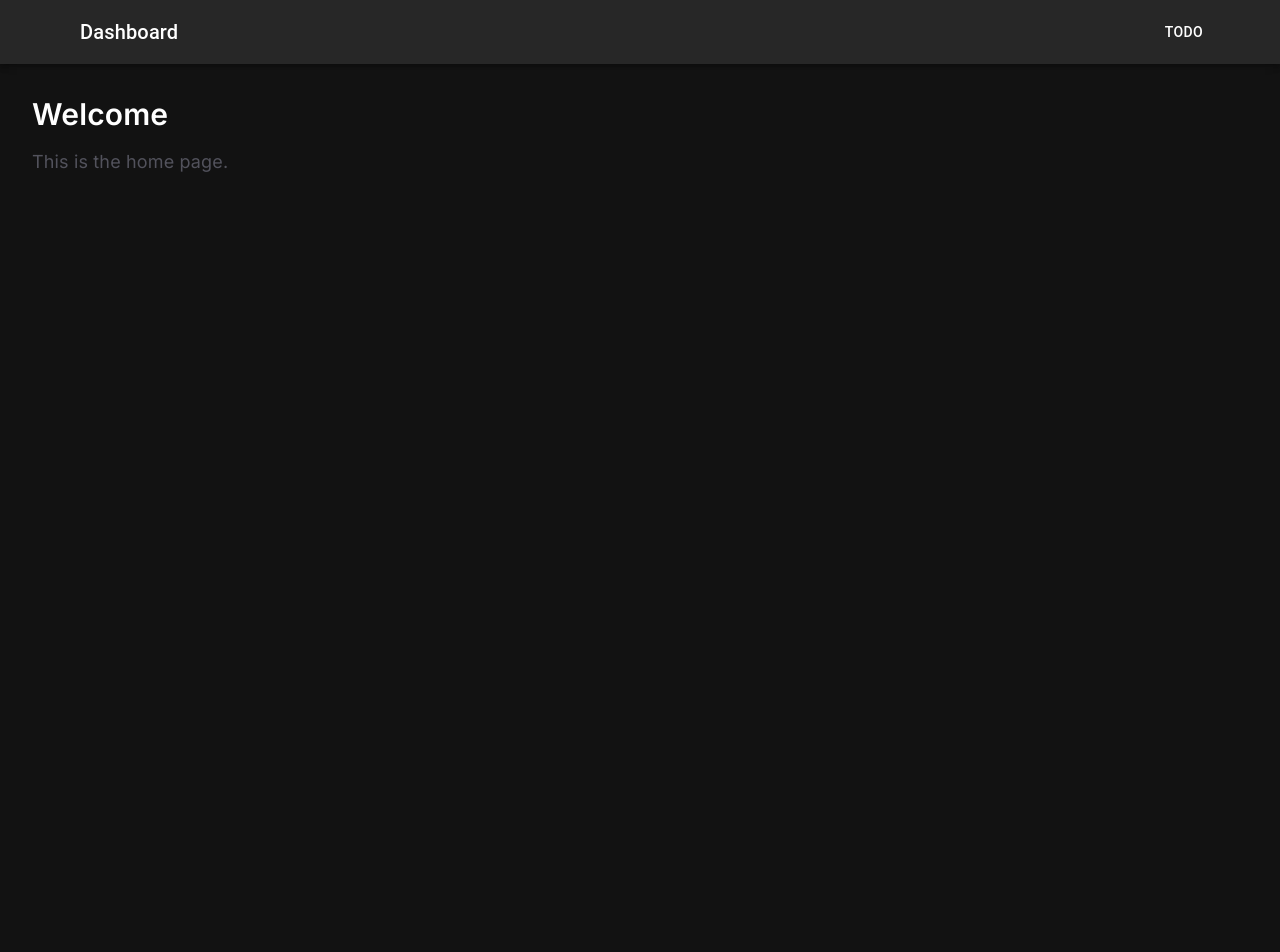
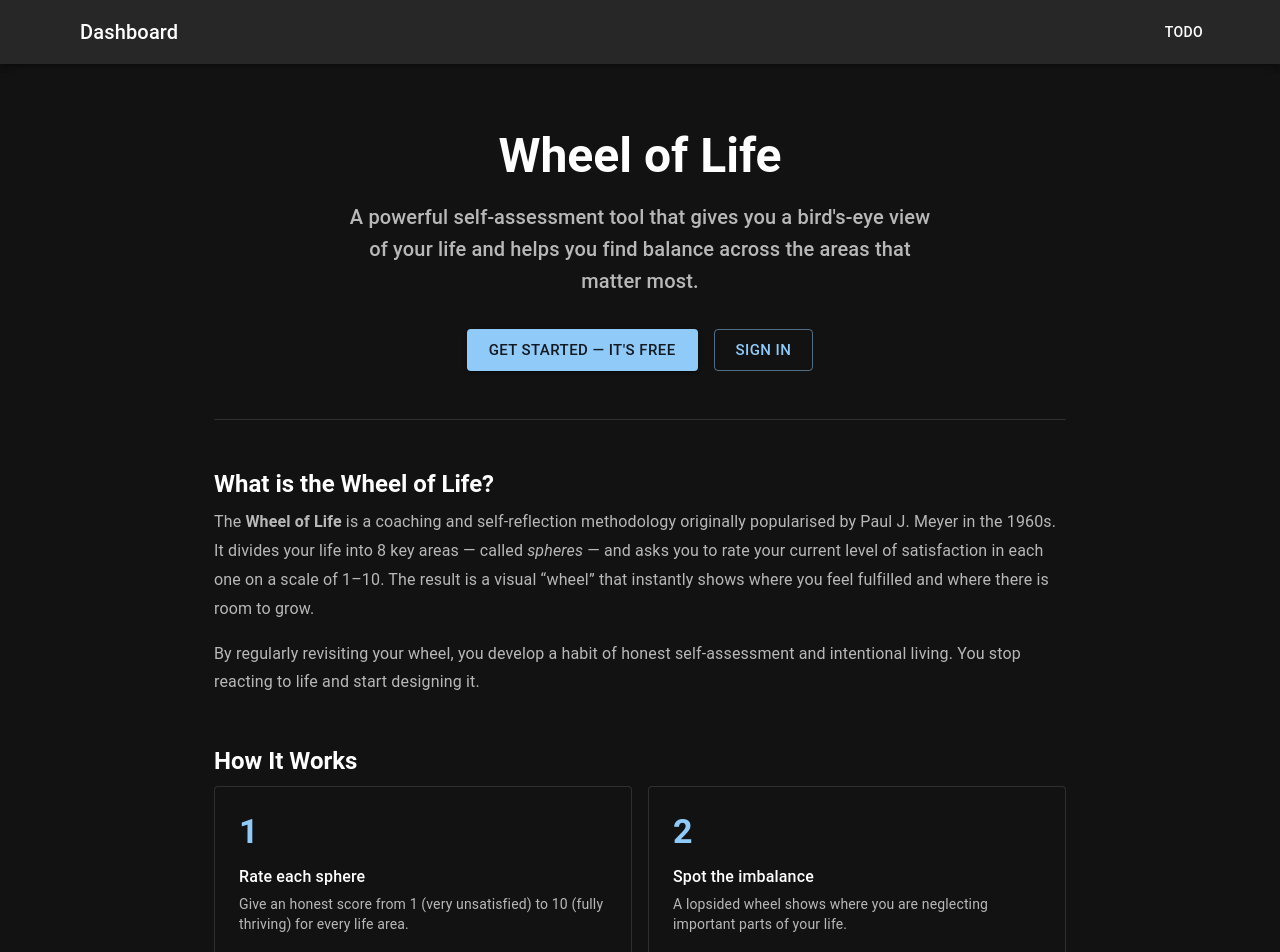
Before and after one commit to truemoroz/wheel_tasks, a Next.js app: page / in a window 1280 px wide. Shown: the top 952 px of the page. Before the commit the page ends 800 px from the top, so only its background shows below. Built offline with nearby package versions, Linux system fonts and the light colour scheme; no server answers; some icons are missing; what @mui/material-nextjs would draw is missing.

Commit message:
add home page

```diff
--- a/src/app/components/AppBar.tsx
+++ b/src/app/components/AppBar.tsx
@@ -45,7 +45,6 @@ export default function AppBarComponent() {
                 {/*<Button color="inherit" component={Link} href="/dashboard">*/}
                 {/*    Dashboard*/}
                 {/*</Button>*/}
-                {/*TODO change icon*/}
                 <IconButton color="inherit" onClick={toggleColorMode} aria-label="toggle theme">
                     {mode === 'dark' ? <DarkModeIcon /> : <LightModeIcon />}
                 </IconButton>
--- a/src/app/layout.tsx
+++ b/src/app/layout.tsx
@@ -19,6 +19,10 @@ const geistMono = Geist_Mono({
 export const metadata: Metadata = {
   title: "Wheel path - Personal Dashboard for a Balanced Life",
   description: "Define your priorities, set goals, and track tasks across 8 key areas of your life. Rate each sphere, create actionable goals, and stay organized with a simple task list. Your personal dashboard for a balanced life.",
+  icons: {
+    icon: [{ url: '/icon.svg', type: 'image/svg+xml' }],
+    shortcut: [{ url: '/icon.svg', type: 'image/svg+xml' }],
+  },
 };
 
 export default function RootLayout({
--- a/src/app/page.tsx
+++ b/src/app/page.tsx
@@ -1,10 +1,218 @@
+import Container from '@mui/material/Container';
+import Typography from '@mui/material/Typography';
+import Box from '@mui/material/Box';
+import Grid from '@mui/material/Grid';
+import Paper from '@mui/material/Paper';
+import Button from '@mui/material/Button';
+import Divider from '@mui/material/Divider';
+import Link from 'next/link';
+
+const spheres = [
+	{
+		emoji: '💼',
+		title: 'Career & Business',
+		desc: 'Professional growth, job satisfaction, and achievement of work goals.',
+	},
+	{
+		emoji: '💰',
+		title: 'Finance',
+		desc: 'Financial security, savings, investments, and overall monetary well-being.',
+	},
+	{
+		emoji: '❤️',
+		title: 'Health & Fitness',
+		desc: 'Physical vitality, exercise habits, nutrition, and energy levels.',
+	},
+	{
+		emoji: '👨‍👩‍👧',
+		title: 'Family & Relationships',
+		desc: 'Quality of close relationships, intimacy, and social connections.',
+	},
+	{
+		emoji: '🧠',
+		title: 'Personal Development',
+		desc: 'Learning, skills growth, mindset, and self-improvement.',
+	},
+	{
+		emoji: '🎮',
+		title: 'Fun & Recreation',
+		desc: 'Hobbies, leisure time, creativity, and activities that bring joy.',
+	},
+	{
+		emoji: '🏡',
+		title: 'Physical Environment',
+		desc: 'Home, workspace, surroundings, and your relationship with your space.',
+	},
+	{
+		emoji: '🌿',
+		title: 'Spirituality & Purpose',
+		desc: 'Sense of meaning, values, mindfulness, and connection to something greater.',
+	},
+];
+
 export default function Home() {
-  return (
-    <main className="p-8">
-      <h1 className="text-3xl font-semibold">Welcome</h1>
-      <p className="mt-4 text-lg text-zinc-600">
-        This is the home page.
-      </p>
-    </main>
-  );
+	return (
+		<Container maxWidth="md" sx={{ py: 8 }}>
+			{/* Hero */}
+			<Box textAlign="center" mb={6}>
+				<Typography variant="h3" fontWeight="bold" gutterBottom>
+					Wheel of Life
+				</Typography>
+				<Typography
+					variant="h6"
+					color="text.secondary"
+					maxWidth={600}
+					mx="auto"
+				>
+					A powerful self-assessment tool that gives you a bird&apos;s-eye view of your
+					life and helps you find balance across the areas that matter most.
+				</Typography>
+				<Box
+					mt={4}
+					display="flex"
+					justifyContent="center"
+					gap={2}
+					flexWrap="wrap"
+				>
+					<Link href="/register" style={{ textDecoration: 'none' }}>
+						<Button variant="contained" size="large">
+							Get Started — It&apos;s Free
+						</Button>
+					</Link>
+					<Link href="/login" style={{ textDecoration: 'none' }}>
+						<Button variant="outlined" size="large">
+							Sign In
+						</Button>
+					</Link>
+				</Box>
+			</Box>
+
+			<Divider sx={{ mb: 6 }} />
+
+			{/* What is it */}
+			<Box mb={6}>
+				<Typography variant="h5" fontWeight="bold" gutterBottom>
+					What is the Wheel of Life?
+				</Typography>
+				<Typography color="text.secondary" lineHeight={1.8}>
+					The <strong>Wheel of Life</strong> is a coaching and self-reflection
+					methodology originally popularised by Paul J. Meyer in the 1960s. It
+					divides your life into 8 key areas — called
+					<em> spheres</em> — and asks you to rate your current level of
+					satisfaction in each one on a scale of 1–10. The result is a visual
+					&ldquo;wheel&rdquo; that instantly shows where you feel fulfilled and where there
+					is room to grow.
+				</Typography>
+				<Typography color="text.secondary" lineHeight={1.8} mt={2}>
+					By regularly revisiting your wheel, you develop a habit of honest
+					self-assessment and intentional living. You stop reacting to life and
+					start designing it.
+				</Typography>
+			</Box>
+
+			{/* How it works */}
+			<Box mb={6}>
+				<Typography variant="h5" fontWeight="bold" gutterBottom>
+					How It Works
+				</Typography>
+				<Grid container spacing={2}>
+					{[
+						{
+							step: '1',
+							title: 'Rate each sphere',
+							body: 'Give an honest score from 1 (very unsatisfied) to 10 (fully thriving) for every life area.',
+						},
+						{
+							step: '2',
+							title: 'Spot the imbalance',
+							body: 'A lopsided wheel shows where you are neglecting important parts of your life.',
+						},
+						{
+							step: '3',
+							title: 'Set focused goals',
+							body: 'For each area that needs attention, create concrete, actionable goals.',
+						},
+						{
+							step: '4',
+							title: 'Track your tasks',
+							body: 'Break goals into daily tasks and check them off to build momentum.',
+						},
+					].map(({ step, title, body }) => (
+						<Grid size={{ xs: 12, sm: 6 }} key={step}>
+							<Paper variant="outlined" sx={{ p: 3, height: '100%' }}>
+								<Typography
+									variant="h4"
+									fontWeight="bold"
+									color="primary"
+									gutterBottom
+								>
+									{step}
+								</Typography>
+								<Typography fontWeight="medium" gutterBottom>
+									{title}
+								</Typography>
+								<Typography
+									variant="body2"
+									color="text.secondary"
+									gutterBottom
+								>
+									{body}
+								</Typography>
+							</Paper>
+						</Grid>
+					))}
+				</Grid>
+			</Box>
+
+			{/* 8 Spheres */}
+			<Box mb={6}>
+				<Typography variant="h5" fontWeight="bold" gutterBottom>
+					The 8 Spheres of Life
+				</Typography>
+				<Grid container spacing={2}>
+					{spheres.map(({ emoji, title, desc }) => (
+						<Grid size={{ xs: 12, sm: 6 }} key={title}>
+							<Paper variant="outlined" sx={{ p: 2.5, height: '100%' }}>
+								<Typography
+									variant="h5"
+									component="span"
+									mr={1}
+									sx={{ fontSize: '1.5rem' }}
+								>
+									{emoji}
+								</Typography>
+								<Typography
+									variant="subtitle1"
+									fontWeight="medium"
+									component="span"
+								>
+									{title}
+								</Typography>
+								<Typography
+									variant="body2"
+									color="text.secondary"
+									mt={0.5}
+									gutterBottom
+								>
+									{desc}
+								</Typography>
+							</Paper>
+						</Grid>
+					))}
+				</Grid>
+			</Box>
+
+			{/* CTA */}
+			<Box textAlign="center">
+				<Typography variant="h6" gutterBottom>
+					Ready to take a look at your life from above?
+				</Typography>
+				<Link href="/register" style={{ textDecoration: 'none' }}>
+					<Button variant="contained" size="large">
+						Create Your Wheel
+					</Button>
+				</Link>
+			</Box>
+		</Container>
+	);
 }
--- a/src/proxy.ts
+++ b/src/proxy.ts
@@ -6,7 +6,9 @@ export function proxy(req: NextRequest) {
     req.cookies.get('__Secure-authjs.session-token')?.value;
   const isLoggedIn = !!sessionToken;
   const isPublic =
-    pathname.startsWith('/login') || pathname.startsWith('/register');
+    pathname === '/' ||
+    pathname.startsWith('/login') ||
+    pathname.startsWith('/register');
   if (!isLoggedIn && !isPublic) {
     const loginUrl = new URL('/login', req.nextUrl.origin);
     loginUrl.searchParams.set('callbackUrl', pathname);
```
